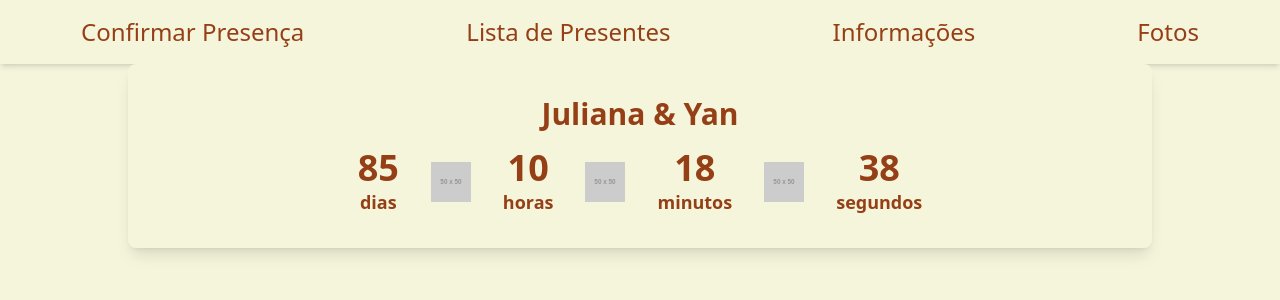
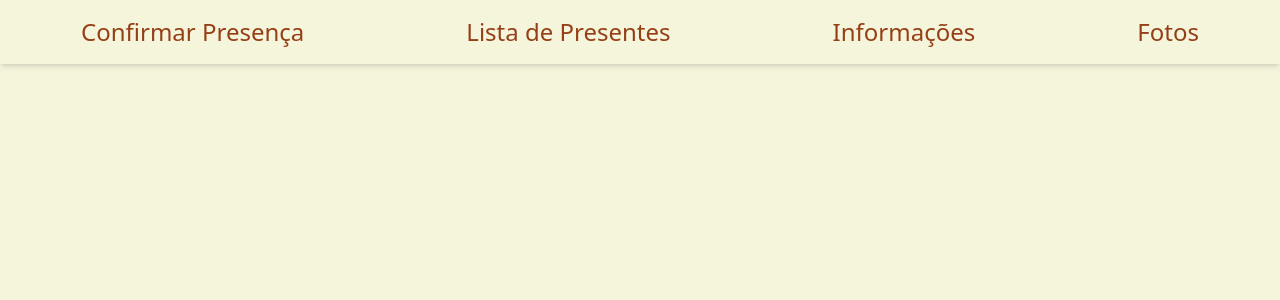
Before and after one commit to hiannmanso/yan-ju, a React (Vite) app in the folder client/: page / in a window 1280 px wide. Shown: the top 300 px of the page. Built offline with nearby package versions, Linux system fonts and the light colour scheme.

Commit message:
feat: first schema project mks

```diff
--- a/client/src/pages/Home/index.tsx
+++ b/client/src/pages/Home/index.tsx
@@ -1,12 +1,12 @@
 import { Header } from "../../components/Header"
-import WeddingCountdown from "../../components/WeddingCountdown"
+// import WeddingCountdown from "../../components/WeddingCountdown"
 
 export function Home() {
 	return (
 		<>
         <Header/>
 
-		<WeddingCountdown weddingDate="2024-10-26T00:00:00" />
+		{/* <WeddingCountdown weddingDate="2024-10-26T00:00:00" /> */}
 		</>
 	)
 }
```
